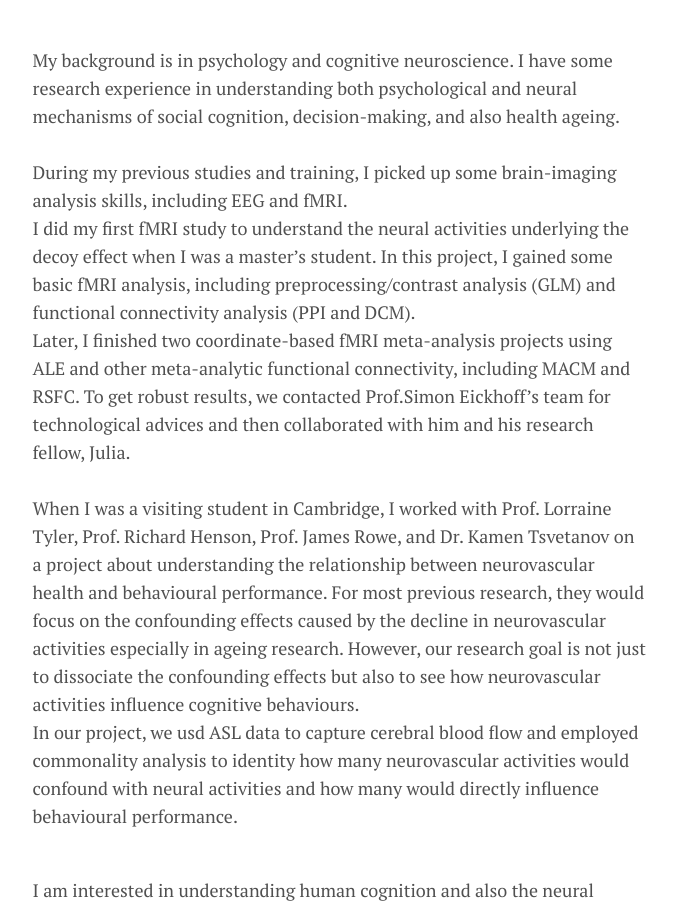
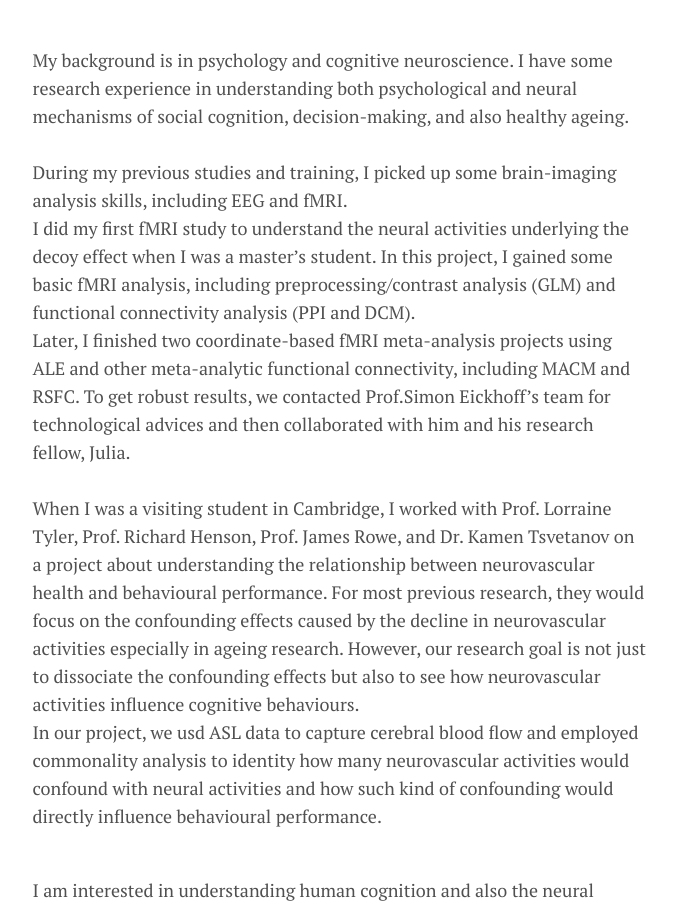
Before and after one commit to wu-shuyi/wu-shuyi.github.io, a Jekyll site: the page built from _posts/2023-10-10-welcome.md, in a window 1280 px wide. Shown: the part 707-1616 px from the top of the page, without its empty margins (300-979 px from the left). Built offline with Jekyll 4.4.1, drawn with Linux system fonts in a browser that asks for light colours.

Commit message:
Update 2023-10-10-welcome.md

```diff
--- a/_posts/2023-10-10-welcome.md
+++ b/_posts/2023-10-10-welcome.md
@@ -13,14 +13,14 @@ Hello, this is Shuyi, she/her. 吳淑儀 <br>
 I am currently working as a research assistant at CityU Hong Kong, under the supervision of Dr. Li Jixing. <br>
 
 <br>
-My background is in psychology and cognitive neuroscience. I have some research experience in understanding both psychological and neural mechanisms of social cognition, decision-making, and also health ageing. <br>
+My background is in psychology and cognitive neuroscience. I have some research experience in understanding both psychological and neural mechanisms of social cognition, decision-making, and also healthy ageing. <br>
 <br>
 During my previous studies and training, I picked up some brain-imaging analysis skills, including EEG and fMRI.  <br>
 I did my first fMRI study to understand the neural activities underlying the decoy effect when I was a master's student. In this project, I gained some basic fMRI analysis, including preprocessing/contrast analysis (GLM) and functional connectivity analysis (PPI and DCM). <br>
 Later, I finished two coordinate-based fMRI meta-analysis projects using ALE and other meta-analytic functional connectivity, including MACM and RSFC. To get robust results, we contacted Prof.Simon Eickhoff's team for technological advices and then collaborated with him and his research fellow, Julia. <br>
 <br>
 When I was a visiting student in Cambridge, I worked with Prof. Lorraine Tyler, Prof. Richard Henson, Prof. James Rowe, and Dr. Kamen Tsvetanov on a project about understanding the relationship between neurovascular health and behavioural performance. For most previous research, they would focus on the confounding effects caused by the decline in neurovascular activities especially in ageing research. However, our research goal is not just to dissociate the confounding effects but also to see how neurovascular activities influence cognitive behaviours. <br>
-In our project, we usd ASL data to capture cerebral blood flow and employed commonality analysis to identity how many neurovascular activities would confound with neural activities and how many would directly influence behavioural performance. <br>
+In our project, we usd ASL data to capture cerebral blood flow and employed commonality analysis to identity how many neurovascular activities would confound with neural activities and how such kind of confounding would directly influence behavioural performance. <br>
 <br>
 
 I am interested in understanding human cognition and also the neural rehabilitation(i.e., brain function change) on clinical population with intervention.
```
